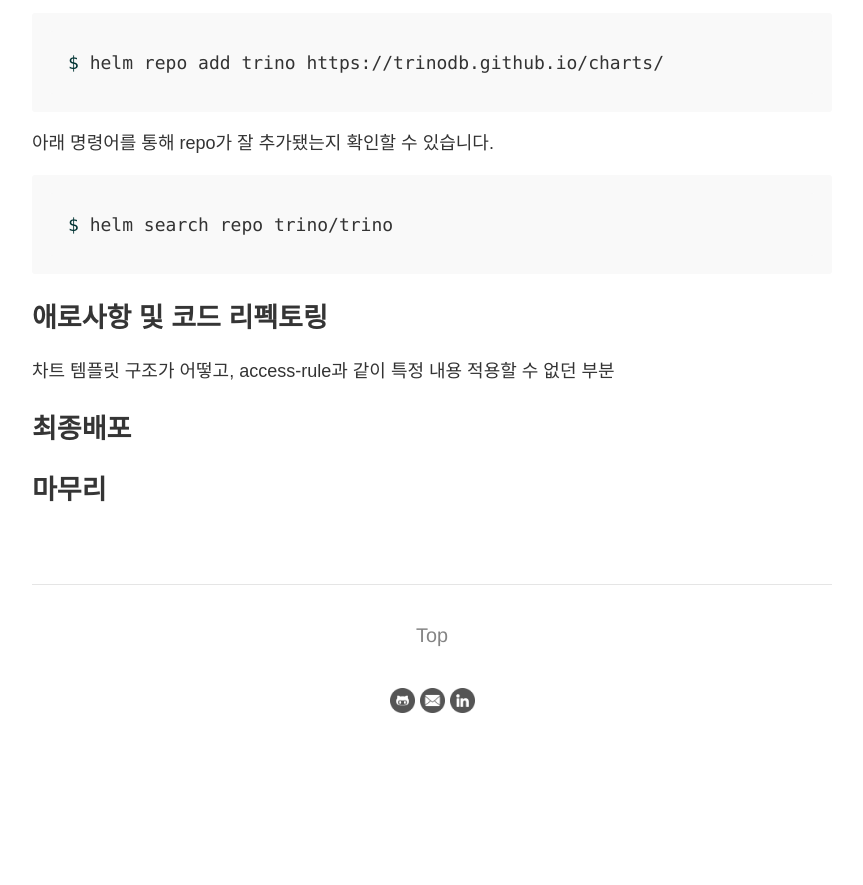
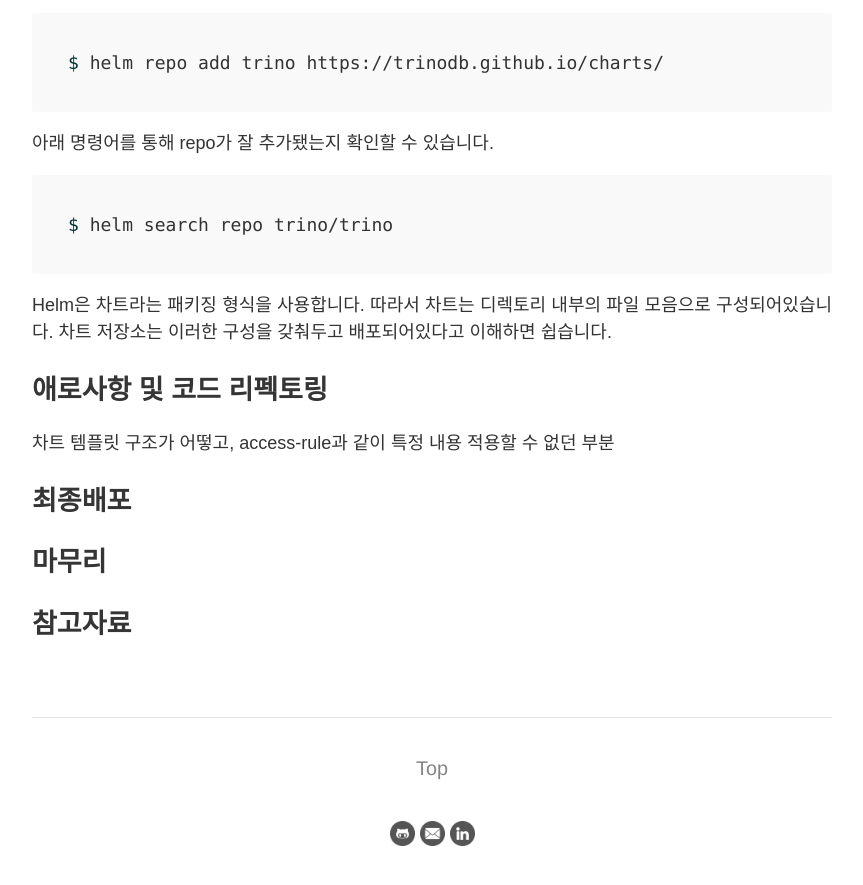
Before and after one commit to daru1027/daru1027.github.io, a Jekyll site: the page built from _posts/2022-09-16-eks-on-trino.md, in a window 1280 px wide and 900 px high, scrolled down 2869 px. Shown: the top 885 px of the window, without its empty margins (208-1071 px from the left). Built offline with Jekyll 4.4.1, drawn with Linux system fonts in a browser that asks for light colours; before the commit the page ends 3636 px from its top, so only the background shows below that.

Commit message:
ADD: 내용 추가

````diff
--- a/_posts/2022-09-16-eks-on-trino.md
+++ b/_posts/2022-09-16-eks-on-trino.md
@@ -76,7 +76,7 @@
 ```bash
 $ helm search repo trino/trino
 ```
-
+Helm은 차트라는 패키징 형식을 사용합니다. 따라서 차트는 디렉토리 내부의 파일 모음으로 구성되어있습니다. 차트 저장소는 이러한 구성을 갖춰두고 배포되어있다고 이해하면 쉽습니다.
 
 ## 애로사항 및 코드 리펙토링
 차트 템플릿 구조가 어떻고, access-rule과 같이 특정 내용 적용할 수 없던 부분
@@ -84,3 +84,5 @@
 ## 최종배포
 
 ## 마무리
+
+## 참고자료
````
